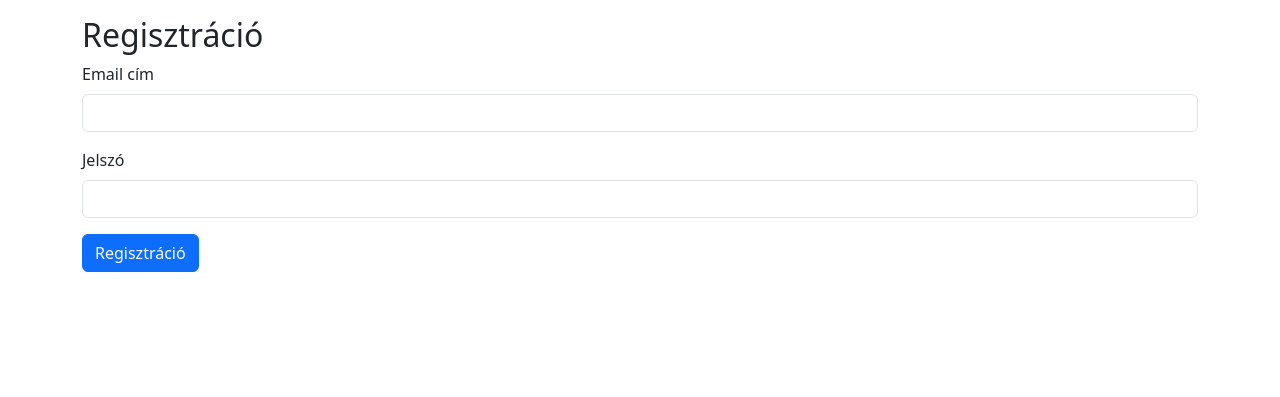
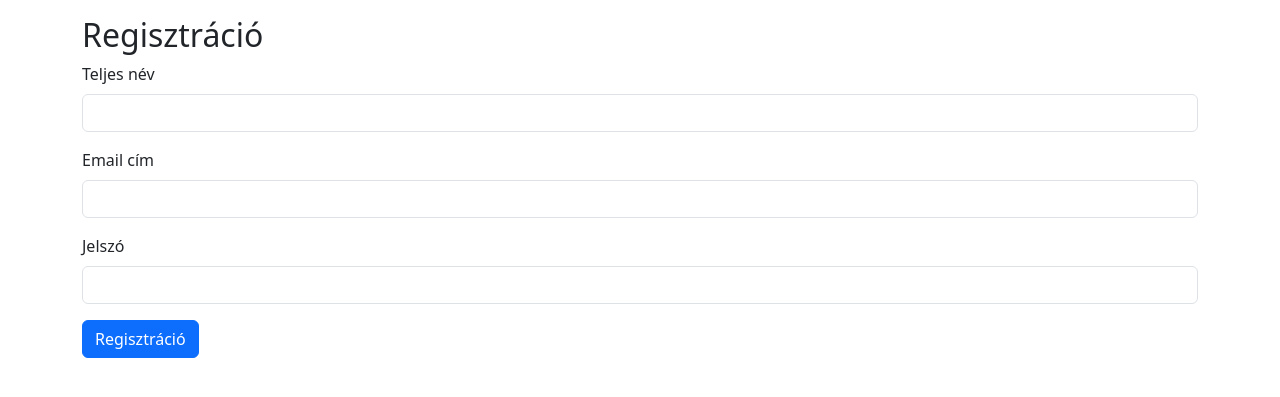
Before and after one commit to kritikalds/laci-flask-app, a Flask app: page /register in a window 1280 px wide. Shown: the part 56-453 px from the top of the page. Run offline with Flask 3, Linux system fonts and the light colour scheme.

Commit message:
Update register.html

```diff
--- a/templates/register.html
+++ b/templates/register.html
@@ -3,6 +3,10 @@
 {% block content %}
 <h2>Regisztráció</h2>
 <form method="POST">
+  <div class="mb-3">
+    <label for="name" class="form-label">Teljes név</label>
+    <input type="text" class="form-control" id="name" name="name" required>
+  </div>
   <div class="mb-3">
     <label for="email" class="form-label">Email cím</label>
     <input type="email" class="form-control" id="email" name="email" required>
```
